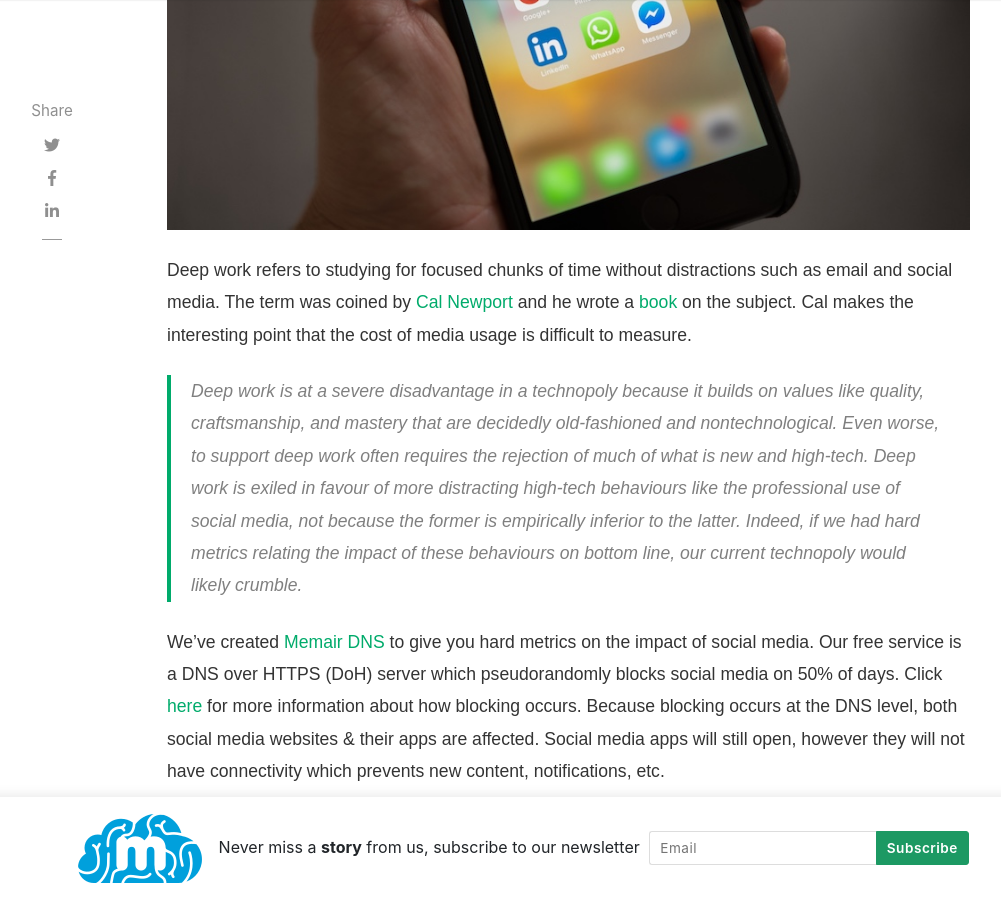
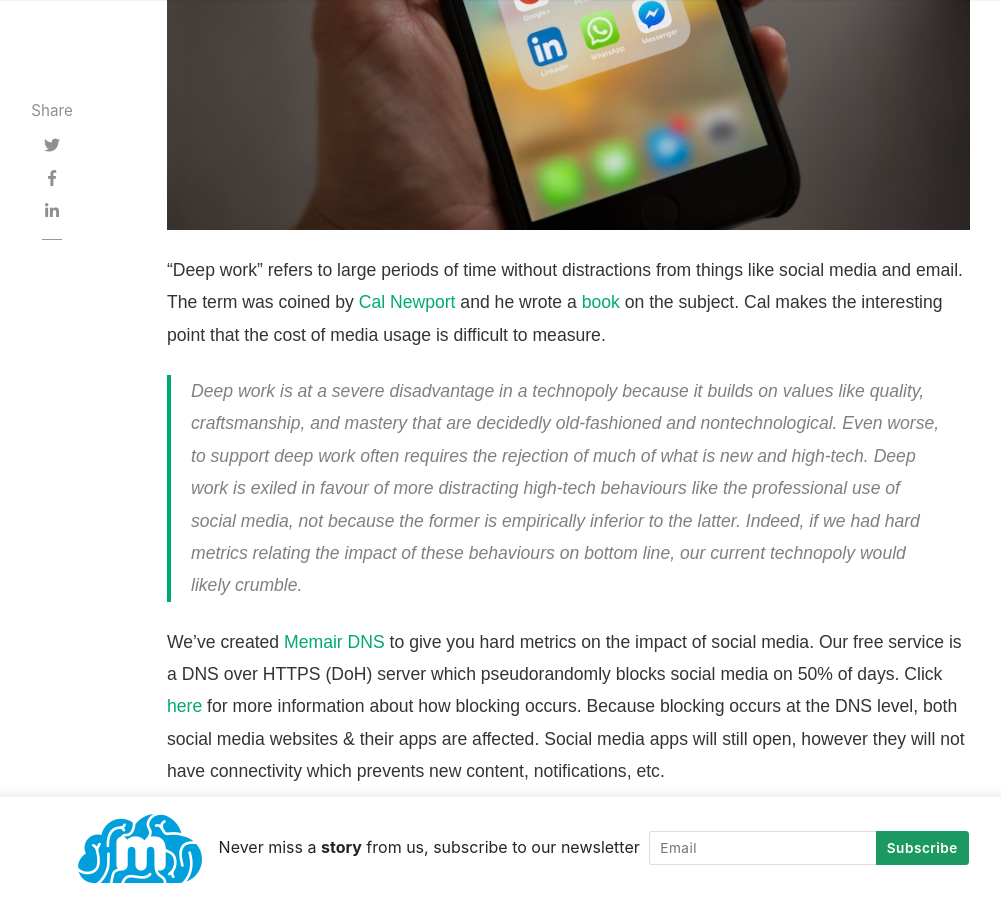
Before and after one commit to memair/blog, a Jekyll site: the page built from _posts/2019-04-26-memair-dns.md, in a window 1280 px wide and 900 px high, scrolled down 720 px. Shown: the whole window, without its empty margins (118-1119 px from the left). Built offline with Jekyll 4.4.1, drawn with Linux system fonts in a browser that asks for light colours; nearby versions of some CDN libraries; some web fonts are replaced; comment, search, counter and statistics services are not loaded.

Commit message:
Diana's other suggestion

```diff
--- a/_posts/2019-04-26-memair-dns.md
+++ b/_posts/2019-04-26-memair-dns.md
@@ -10,7 +10,8 @@ featured: true
 hidden: false
 ---
 
-Deep work refers to studying for focused chunks of time without distractions such as email and social media. The term was coined by <a href="http://www.calnewport.com/" target="_blank">Cal Newport</a> and he wrote a <a href="http://www.calnewport.com/books/deep-work/" target="_blank">book</a> on the subject. Cal makes the interesting point that the cost of media usage is difficult to measure.
+
+"Deep work" refers to large periods of time without distractions from things like social media and email. The term was coined by <a href="http://www.calnewport.com/" target="_blank">Cal Newport</a> and he wrote a <a href="http://www.calnewport.com/books/deep-work/" target="_blank">book</a> on the subject. Cal makes the interesting point that the cost of media usage is difficult to measure.
 
 > Deep work is at a severe disadvantage in a technopoly because it builds on values like quality, craftsmanship, and mastery that are decidedly old-fashioned and nontechnological. Even worse, to support deep work often requires the rejection of much of what is new and high-tech. Deep work is exiled in favour of more distracting high-tech behaviours like the professional use of social media, not because the former is empirically inferior to the latter. Indeed, if we had hard metrics relating the impact of these behaviours on bottom line, our current technopoly would likely crumble.
 
```
